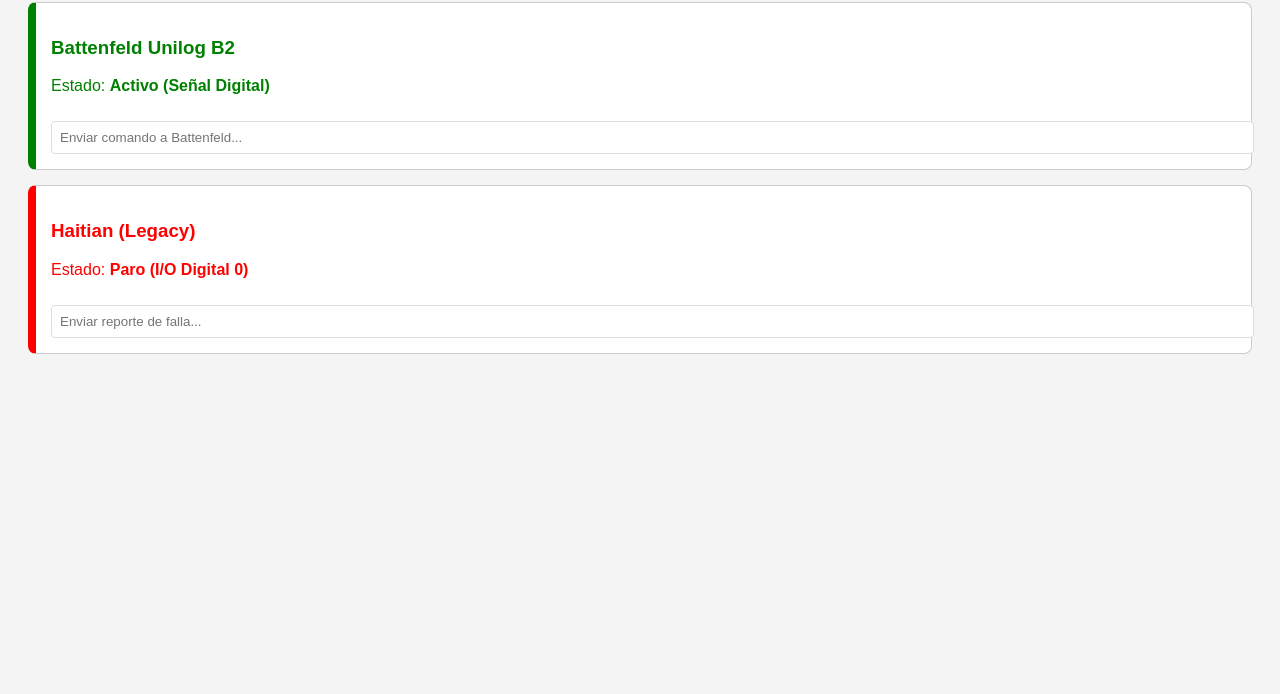
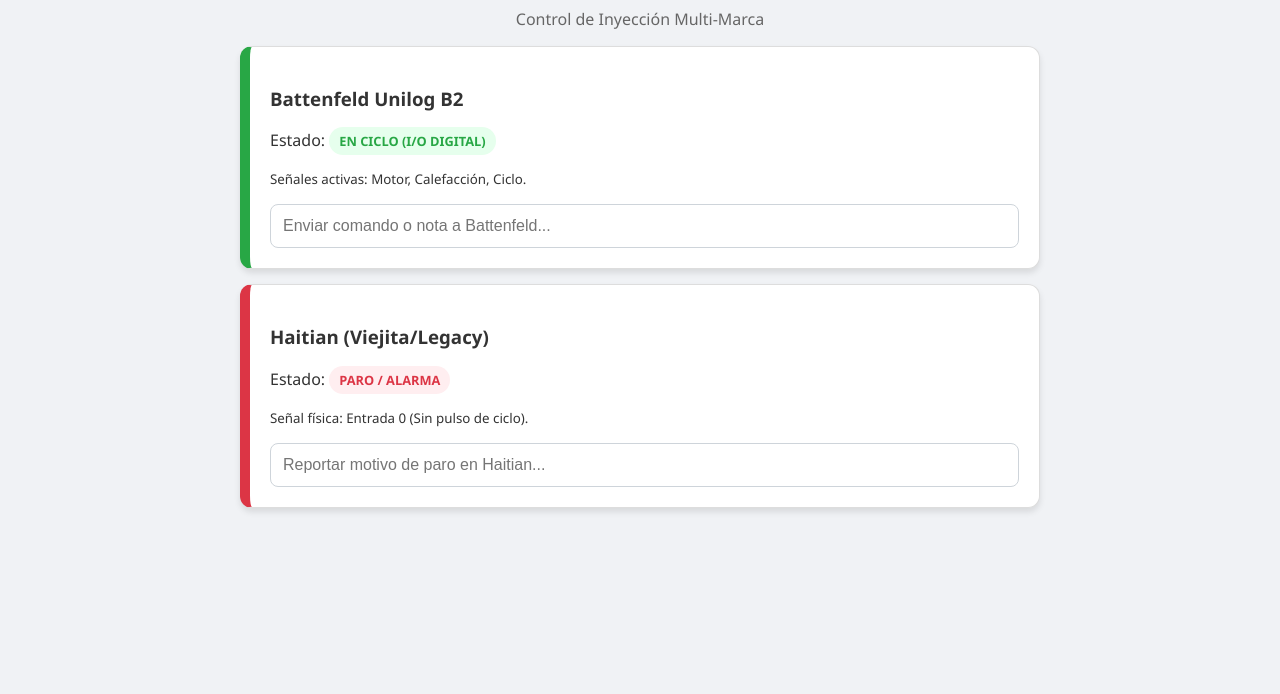
Before and after one commit to DiegoIng23/MImonitoreo-inyeccion., a plain HTML site: page Index.html in a window 1280 px wide. Shown: the part 106-800 px from the top of the page. Drawn offline with nearby package versions, Linux system fonts and the light colour scheme.

Commit message:
Finalización de interfaz visual con optimización de teclado para Fold 3
Estructura de Maquinaria: Se crearon las tarjetas de monitoreo para las máquinas Battenfeld Unilog B2 y Haitian Legacy.
Estilos CSS: Se implementaron colores dinámicos (verde/rojo) para identificar estados de señales I/O digitales.
Solución de Teclado: Se añadió enterkeyhint="send" en los inputs para asegurar que el Galaxy Fold 3 muestre el icono de "Enviar" en el Gboard.
Librerías: Se integró Chart.js para la futura visualización de gráficas de producción.

```diff
--- a/Index.html
+++ b/Index.html
@@ -3,37 +3,75 @@
 <head>
     <meta charset="UTF-8">
     <meta name="viewport" content="width=device-width, initial-scale=1.0">
-    <title>Panel de Control Inyección</title>
+    <title>Panel de Control Inyección - Monitoreo Industrial</title>
     <script src="https://cdn.jsdelivr.net/npm/chart.js"></script>
     <style>
-        body { font-family: sans-serif; padding: 20px; background-color: #f4f4f4; }
+        body {
+            font-family: 'Segoe UI', Tahoma, Geneva, Verdana, sans-serif;
+            padding: 20px;
+            background-color: #f0f2f5;
+            color: #333;
+        }
+        h1 { color: #1a73e8; text-align: center; }
+        .container { max-width: 800px; margin: auto; }
+
+        /* Estilos de las tarjetas de máquinas */
         .maquina-card {
-            border: 1px solid #ccc;
-            padding: 15px;
+            border: 1px solid #ddd;
+            padding: 20px;
             margin: 15px 0;
+            border-radius: 12px;
+            background: white;
+            box-shadow: 0 4px 6px rgba(0,0,0,0.1);
+            border-left: 10px solid #ccc; /* Color por defecto */
+        }
+
+        /* Clases de estado visual */
+        .status-on { border-left-color: #28a745; } /* Verde para Activo */
+        .status-off { border-left-color: #dc3545; } /* Rojo para Paro/Alarma */
+
+        .badge {
+            padding: 5px 10px;
+            border-radius: 20px;
+            font-size: 0.8em;
+            font-weight: bold;
+            text-transform: uppercase;
+        }
+        .badge-success { background: #e6ffed; color: #28a745; }
+        .badge-danger { background: #ffeef0; color: #dc3545; }
+
+        /* Optimización de inputs para teclado móvil */
+        input {
+            width: 100%;
+            padding: 12px;
+            margin-top: 15px;
             border-radius: 8px;
-            background: white;
-            border-left: 8px solid #ccc;
+            border: 1px solid #ced4da;
+            box-sizing: border-box;
+            font-size: 16px; /* Evita zoom automático en iPhone/Android */
         }
-        .status-on { border-left-color: green; color: green; }
-        .status-off { border-left-color: red; color: red; }
-        input { width: 100%; padding: 8px; margin-top: 10px; border-radius: 4px; border: 1px solid #ddd; }
     </style>
 </head>
 <body>
-    <h1>Monitoreo de Planta</h1>
 
-    <div id="servicios">
-        <div class="maquina-card status-on">
-            <h3>Battenfeld Unilog B2</h3>
-            <p>Estado: <strong>Activo (Señal Digital)</strong></p>
-            <input type="text" enterkeyhint="send" placeholder="Enviar comando a Battenfeld...">
-        </div>
+    <div class="container">
+        <h1>Monitoreo de Planta</h1>
+        <p style="text-align: center; color: #666;">Control de Inyección Multi-Marca</p>
 
-        <div class="maquina-card status-off">
-            <h3>Haitian (Legacy)</h3>
-            <p>Estado: <strong>Paro (I/O Digital 0)</strong></p>
-            <input type="text" enterkeyhint="send" placeholder="Enviar reporte de falla...">
+        <div id="panel-maquinas">
+            <div class="maquina-card status-on">
+                <h3>Battenfeld Unilog B2</h3>
+                <p>Estado: <span class="badge badge-success">En Ciclo (I/O Digital)</span></p>
+                <small>Señales activas: Motor, Calefacción, Ciclo.</small>
+                <input type="text" enterkeyhint="send" placeholder="Enviar comando o nota a Battenfeld...">
+            </div>
+
+            <div class="maquina-card status-off">
+                <h3>Haitian (Viejita/Legacy)</h3>
+                <p>Estado: <span class="badge badge-danger">Paro / Alarma</span></p>
+                <small>Señal física: Entrada 0 (Sin pulso de ciclo).</small>
+                <input type="text" enterkeyhint="send" placeholder="Reportar motivo de paro en Haitian...">
+            </div>
         </div>
     </div>
 
```
